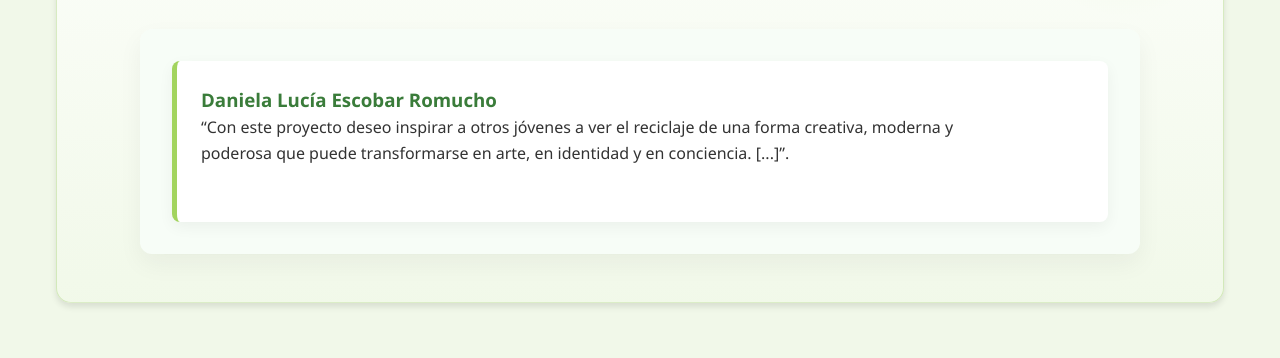
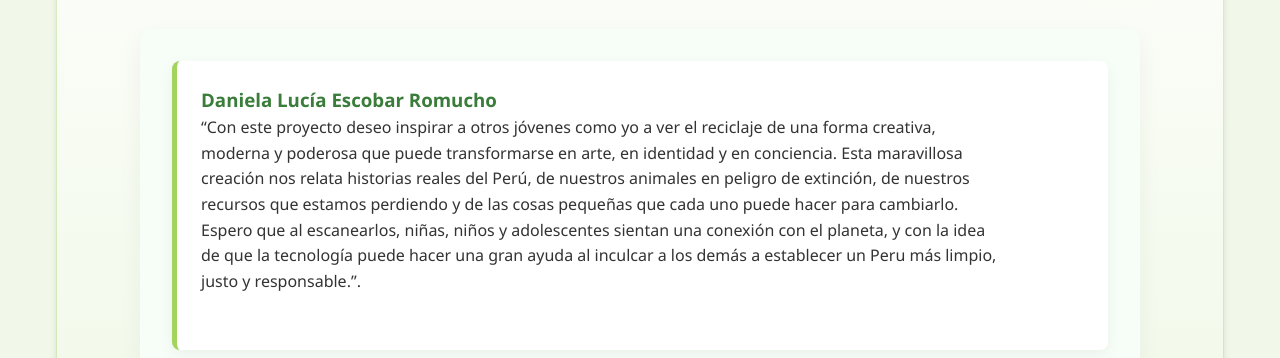
Before and after one commit to the-wilson-max/PRESENTACION_JTU, a plain HTML site: page general.html in a window 1280 px wide. Shown: the part 1015-1373 px from the top of the page. Drawn offline with Linux system fonts and the light colour scheme; animation ran at ten frames a second.

Commit message:
Add files via upload

```diff
--- a/general.html
+++ b/general.html
@@ -800,7 +800,8 @@
     <div class="mensaje-caja">
         <h3 style="color:#3A7C3A">Daniela Lucía Escobar Romucho</h3>
         <p>
-            “Con este proyecto deseo inspirar a otros jóvenes a ver el reciclaje de una forma creativa, moderna y poderosa que puede transformarse en arte, en identidad y en conciencia. [...]”.
+            “Con este proyecto deseo inspirar a otros jóvenes como yo a ver el reciclaje de una forma creativa, moderna y poderosa que puede transformarse en arte, en identidad y en conciencia. Esta maravillosa creación nos relata historias reales del Perú, de nuestros animales en peligro de extinción, de nuestros recursos que estamos perdiendo y de las cosas pequeñas que cada uno puede hacer para cambiarlo.
+Espero que al escanearlos, niñas, niños y adolescentes sientan una conexión con el planeta, y con la idea de que la tecnología puede hacer una gran ayuda al inculcar a los demás a establecer un Peru más limpio, justo y responsable.”.
         </p>
     </div>
 
```
